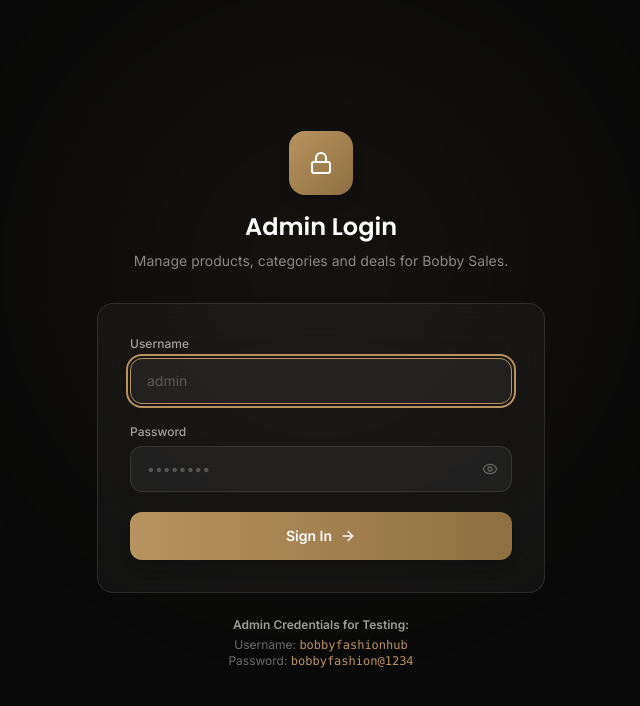
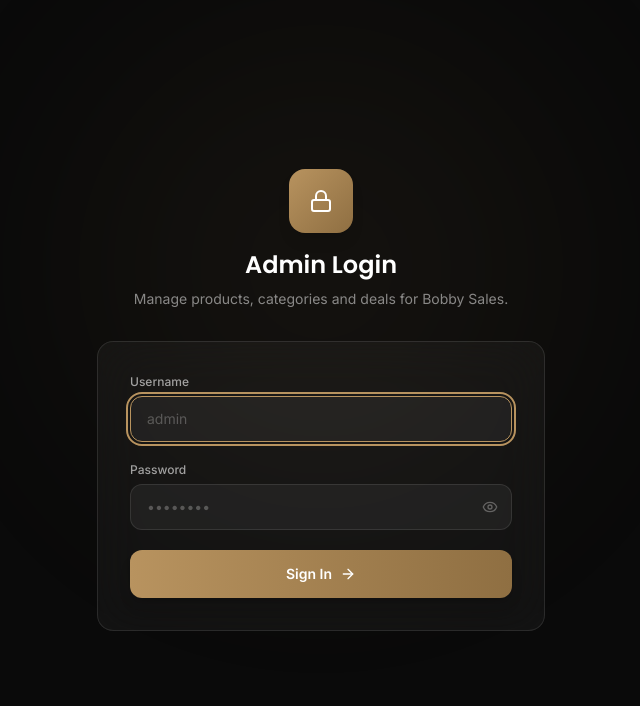
Before and after one commit to roha301/bobbys-fashion, a React (Vite) app in the folder frontend/: page /admin/login in a window 1280 px wide. Shown: the top 706 px of the page, without its empty margins (319-959 px from the left). Built offline with nearby package versions, Linux system fonts and the light colour scheme; no server answers.

Commit message:
Remove written admin credentials from login page

```diff
--- a/frontend/src/pages/admin/AdminLogin.jsx
+++ b/frontend/src/pages/admin/AdminLogin.jsx
@@ -108,12 +108,7 @@ export default function AdminLogin() {
           </form>
         </div>
 
-        {/* Credentials help note */}
-        <div className="mt-6 text-center text-xs text-white/40">
-          <p className="font-semibold text-white/60">Admin Credentials for Testing:</p>
-          <p className="mt-1">Username: <span className="font-mono text-[var(--color-gold)] select-all">bobbyfashionhub</span></p>
-          <p>Password: <span className="font-mono text-[var(--color-gold)] select-all">bobbyfashion@1234</span></p>
-        </div>
+
 
       </div>
     </div>
```
